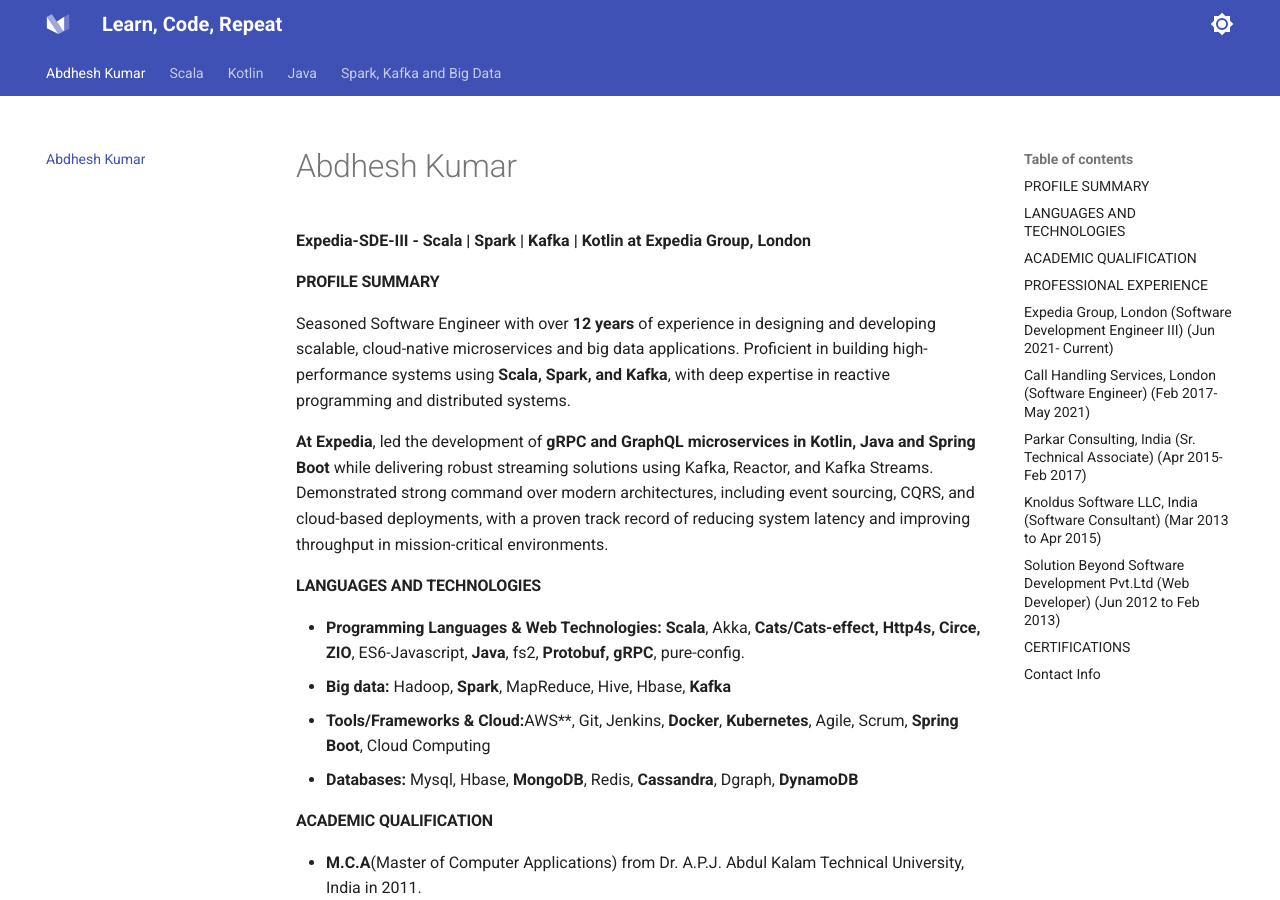
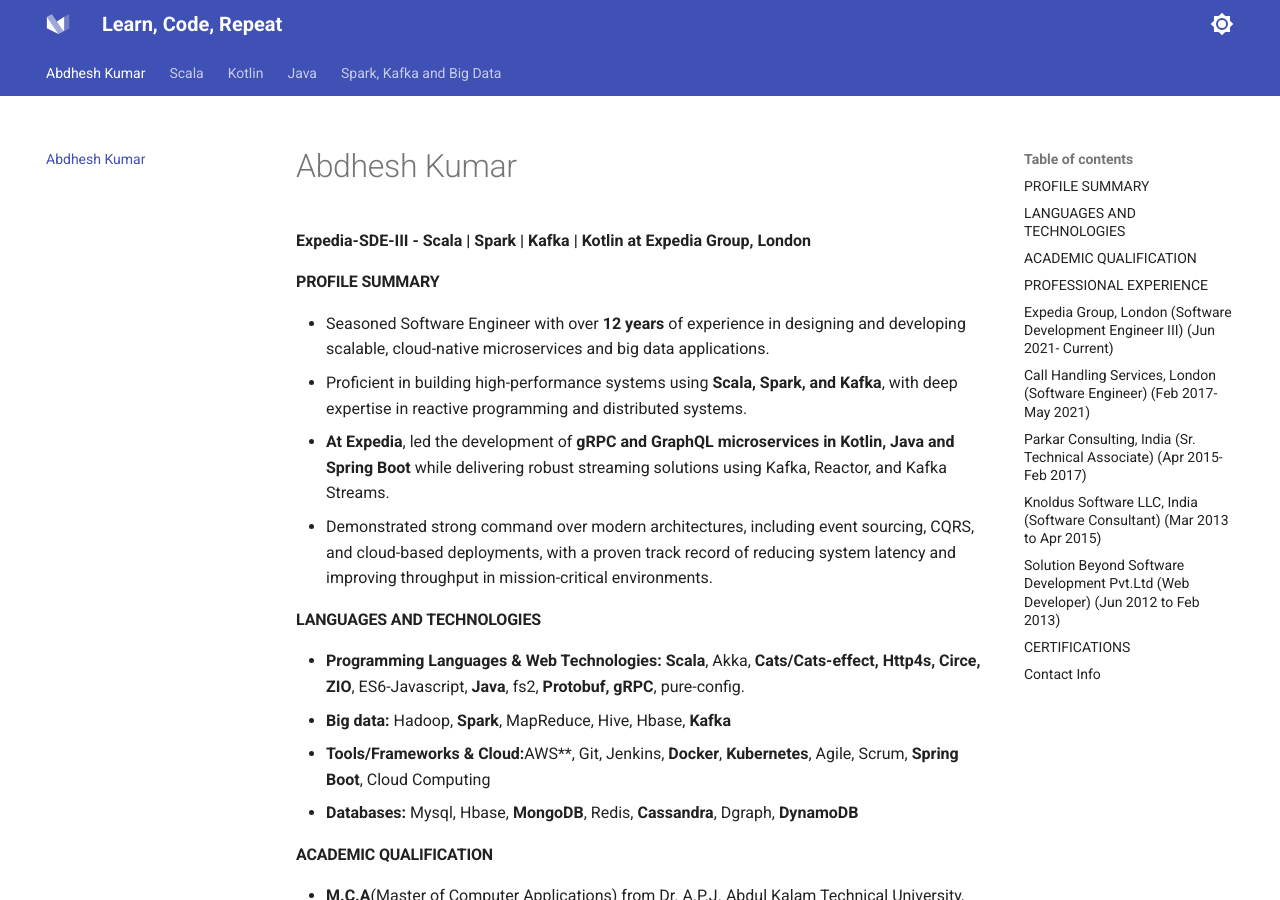
Before and after one commit to abdheshkumar/abdheshkumar.github.io, an MkDocs documentation site: the page built from docs/index.md, in a window 1280 px wide and 900 px high. Built offline with MkDocs 1.6.1 and Material for MkDocs 9.7.7, drawn with Linux system fonts in a browser that asks for light colours.

Commit message:
Updated resume

```diff
--- a/docs/index.md
+++ b/docs/index.md
@@ -1,11 +1,10 @@
 **Expedia-SDE-III - Scala | Spark | Kafka | Kotlin at Expedia Group, London**
 
 #### PROFILE SUMMARY
-Seasoned Software Engineer with over **12 years** of experience in designing and developing scalable, cloud-native microservices and big data applications.
-Proficient in building high-performance systems using **Scala, Spark, and Kafka**, with deep expertise in reactive programming and distributed systems.
-
-**At Expedia**, led the development of **gRPC and GraphQL microservices in Kotlin, Java and Spring Boot** while delivering robust streaming solutions using Kafka, Reactor, and Kafka Streams.
-Demonstrated strong command over modern architectures, including event sourcing, CQRS, and cloud-based deployments, with a proven track record of reducing system latency and improving throughput in mission-critical environments.
+- Seasoned Software Engineer with over **12 years** of experience in designing and developing scalable, cloud-native microservices and big data applications.
+- Proficient in building high-performance systems using **Scala, Spark, and Kafka**, with deep expertise in reactive programming and distributed systems.
+- **At Expedia**, led the development of **gRPC and GraphQL microservices in Kotlin, Java and Spring Boot** while delivering robust streaming solutions using Kafka, Reactor, and Kafka Streams.
+- Demonstrated strong command over modern architectures, including event sourcing, CQRS, and cloud-based deployments, with a proven track record of reducing system latency and improving throughput in mission-critical environments.
 
 #### LANGUAGES AND TECHNOLOGIES
 - **Programming Languages & Web Technologies:** **Scala**, Akka, **Cats/Cats-effect, Http4s, Circe, ZIO**, ES6-Javascript, **Java**, fs2, **Protobuf, gRPC**, pure-config.
```
